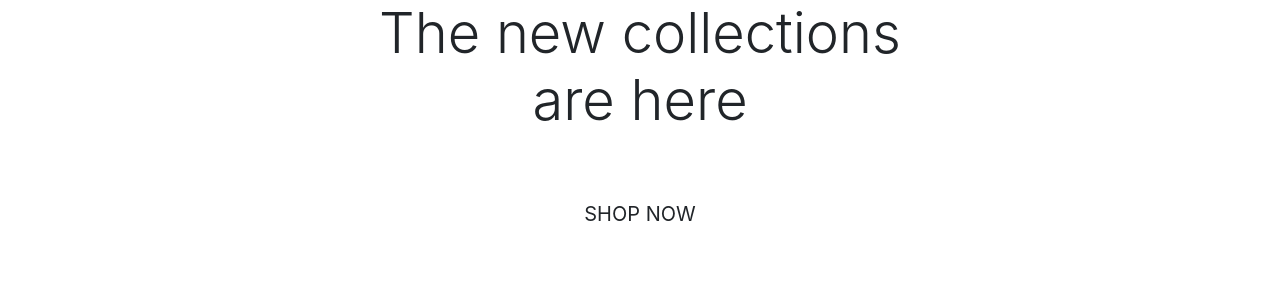
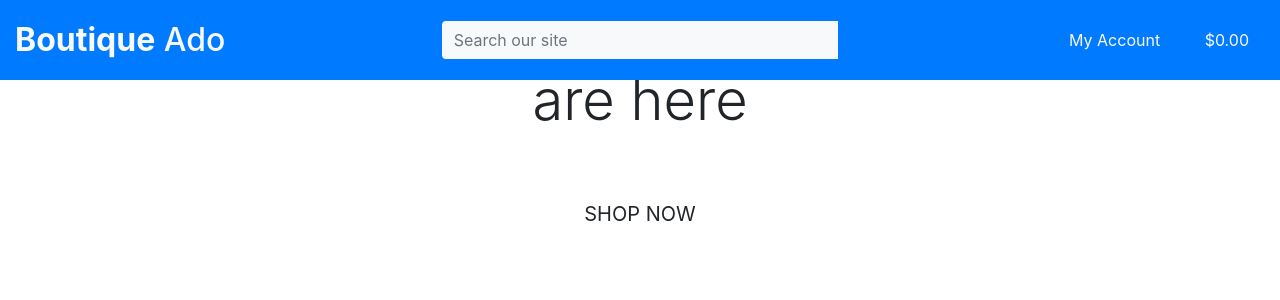
Before and after one commit to ruimarnjr/ConsoleChase, a Django app: page / in a window 1280 px wide. Shown: the top 300 px of the page. Run offline with Django 3.2, Linux system fonts and the light colour scheme; some libraries are stand-ins or nearby versions.

Commit message:
Add header and pick a favicon

```diff
--- a/templates/base.html
+++ b/templates/base.html
@@ -33,9 +33,68 @@
     {% endblock %}
 
     <title>Console Chase {% block extra_title %}{% endblock %}</title>
+     <!-- Favicon -->
+     <link rel="icon" type="image/png" sizes="32x32" href="https://img.icons8.com/?size=256&id=M8TEqSb6Fzi0&format=png">
   </head>
   <body>
-    <header class="container-fluid fixed-top"></header>
+    <header class="container-fluid fixed-top bg-primary text-light py-3">
+        <div class="row align-items-center">
+            <div class="col-12 col-lg-4 text-center text-lg-left">
+                <a href="{% url 'home' %}" class="navbar-brand">
+                    <h2 class="logo-font text-light my-0"><strong>Boutique</strong> Ado</h2>
+                </a>
+            </div>
+            <div class="col-12 col-lg-4 my-3 my-lg-0">
+                <form method="GET" action="" class="input-group">
+                    <input class="form-control border-0 bg-light text-dark" type="text" name="q" placeholder="Search our site">
+                    <div class="input-group-append">
+                        <button class="form-control btn btn-light rounded-0" type="submit">
+                            <i class="fas fa-search"></i>
+                        </button>
+                    </div>
+                </form>
+            </div>
+            <div class="col-12 col-lg-4 text-center text-lg-right">
+                <ul class="list-inline list-unstyled my-0">
+                    <li class="list-inline-item dropdown">
+                        <a class="text-light nav-link" href="#" id="user-options" data-toggle="dropdown" aria-haspopup="true" aria-expanded="false">
+                            <div class="text-center">
+                                <div><i class="fas fa-user fa-lg"></i></div>
+                                <p class="my-0">My Account</p>
+                            </div>
+                        </a>
+                        <div class="dropdown-menu border-0" aria-labelledby="user-options">
+                            {% if request.user.is_authenticated %}
+                                {% if request.user.is_superuser %}
+                                    <a href="" class="dropdown-item text-light">Product Management</a>
+                                {% endif %}
+                                <a href="" class="dropdown-item text-light">My Profile</a>
+                                <a href="{% url 'account_logout' %}" class="dropdown-item text-light">Logout</a>
+                            {% else %}
+                                <a href="{% url 'account_signup' %}" class="dropdown-item text-light">Register</a>
+                                <a href="{% url 'account_login' %}" class="dropdown-item text-light">Login</a>
+                            {% endif %}
+                        </div>
+                    </li>
+                    <li class="list-inline-item">
+                        <a class="{% if grand_total %}text-warning font-weight-bold{% else %}text-light{% endif %} nav-link" href="">
+                            <div class="text-center">
+                                <div><i class="fas fa-shopping-bag fa-lg"></i></div>
+                                <p class="my-0">
+                                    {% if grand_total %}
+                                        ${{ grand_total|floatformat:2 }}
+                                    {% else %}
+                                        $0.00
+                                    {% endif %}
+                                </p>
+                            </div>
+                        </a>
+                    </li>
+                </ul>
+            </div>
+        </div>
+    </header>
+
 
     {% if messages %}
         <div class="message-container"></div>
```
